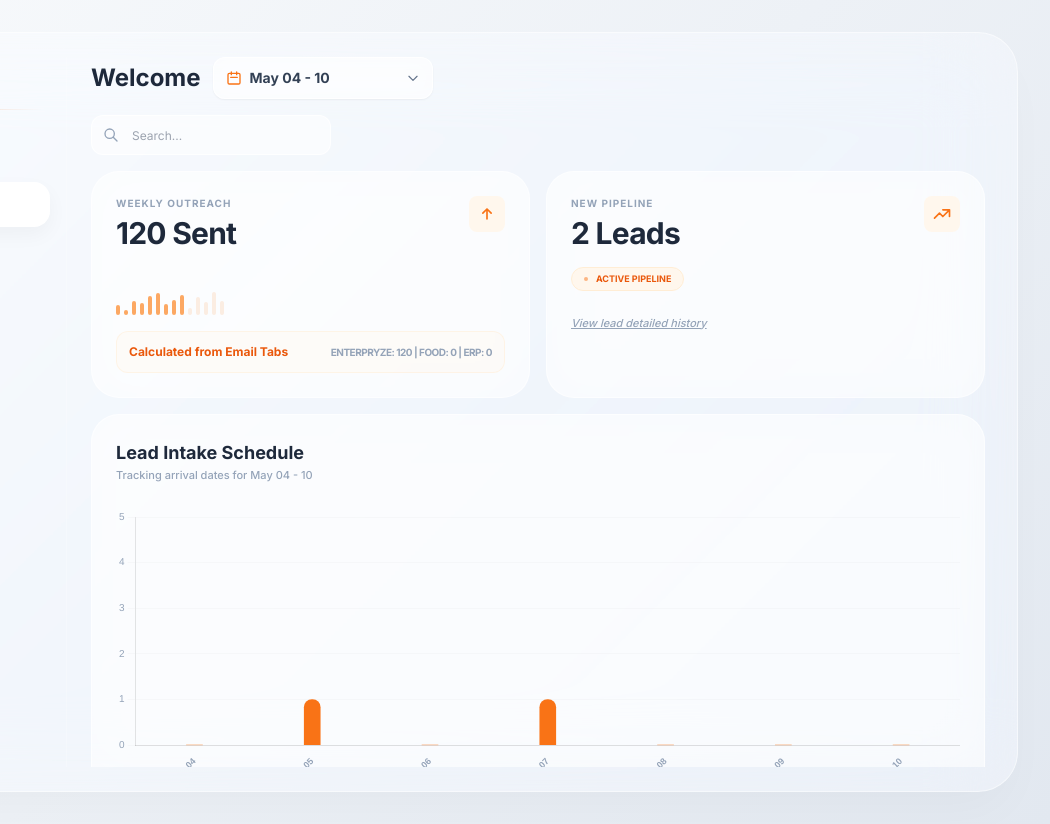
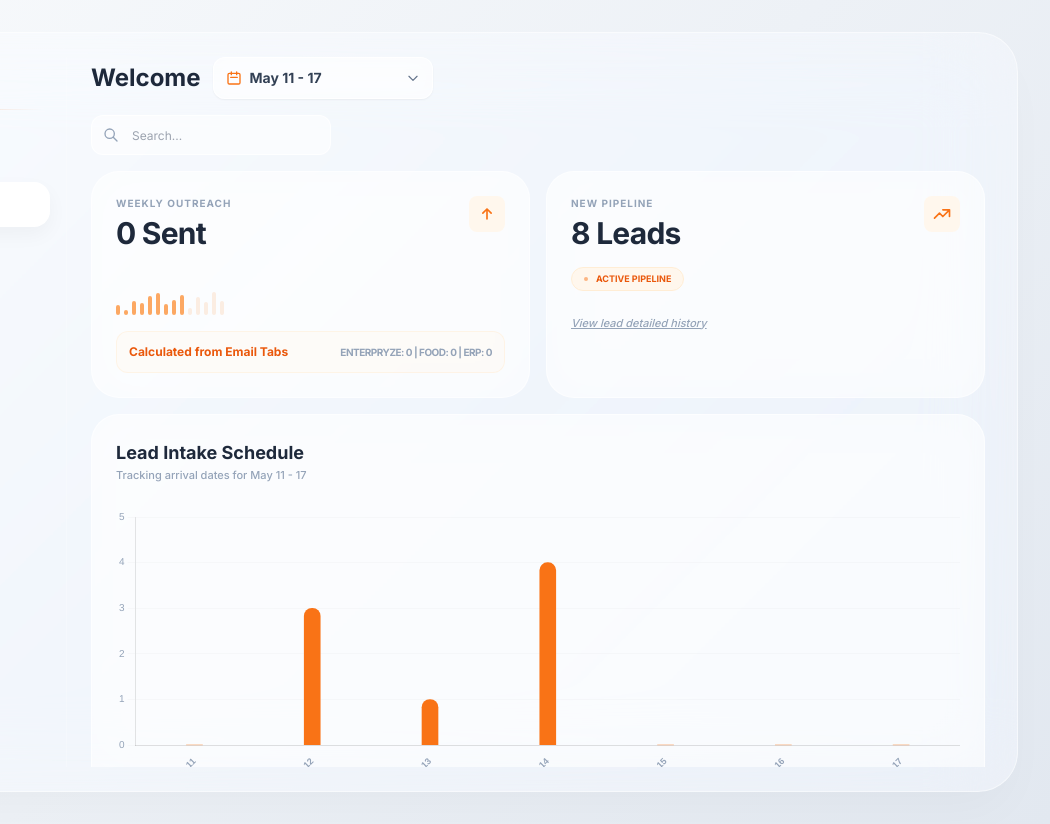
Before and after one commit to edorfanini00/reportingdashboardceleritech, a plain HTML site: page index.html in a window 1280 px wide. Shown: the full height of the page, 230-1280 px from the left. Drawn offline with nearby package versions, Linux system fonts and the light colour scheme.

Commit message:
Add May 11-17 week with 8 leads; add Clay Bostic to May 04-10

```diff
--- a/index.html
+++ b/index.html
@@ -75,7 +75,8 @@ LinkedIn Outreach
 <option value="1-week">Past 1 Week</option>
 </optgroup>
 <optgroup label="Specific Weeks">
-<option value="may-04" selected>May 04 - 10</option>
+<option value="may-11" selected>May 11 - 17</option>
+<option value="may-04">May 04 - 10</option>
 <option value="apr-27">Apr 27 - May 03</option>
 <option value="apr-20">Apr 20 - 26</option>
 <option value="apr-13">April 13 - 19</option>
@@ -258,12 +259,23 @@ ACTIVE PIPELINE
 <script>
 let summaryChart = null;
 let currentViewData = null;
-const allWeeksInOrder = ['feb-23','mar-02','mar-09','mar-16','mar-23','mar-30','apr-06','apr-13','apr-20','apr-27','may-04'];
+const allWeeksInOrder = ['feb-23','mar-02','mar-09','mar-16','mar-23','mar-30','apr-06','apr-13','apr-20','apr-27','may-04','may-11'];
 
 const leadsByWeek = {
+'may-11': [
+        { name:'Bill Lupnois', source:'Meta ads', pipeline:'Food Manufacturer', date:'May 14', email:'bill@richmond-raceway.net', business:'Richmond Raceway KY', phone:'(859) 200-1215' },
+        { name:'Jasmine Jones', source:'Meta ads', pipeline:'FDA', date:'May 14', email:'183twestup@gmail.com', business:'hairZ', phone:'(478) 449-2482' },
+        { name:'Barnett K. Barford', source:'Meta ads', pipeline:'Food Manufacturer', date:'May 14', email:'saviobarford@gmail.com', business:'Delex Services, LLC', phone:'(515) 675-8321' },
+        { name:'Al Eddison', source:'Meta ads', pipeline:'Food Manufacturer', date:'May 14', email:'spaceangel10@hotmail.com', business:'DD', phone:'(240) 477-1111' },
+        { name:'Jesse Joseph Jordan, Jr.', source:'Meta ads', pipeline:'Food Manufacturer', date:'May 13', email:'jessejordanmd@gmail.com', business:'Global Science & Envirotec', phone:'(401) 749-7598' },
+        { name:'Robert Zajac', source:'Meta ads', pipeline:'FDA', date:'May 12', email:'robert@neuroluxis.com', business:'Neuroluxis Corporation', phone:'(360) 356-6667' },
+        { name:'Ameen Sufyan', source:'Meta ads', pipeline:'FDA', date:'May 12', email:'ameen.sufyan@yahoo.com', business:'Strategic Consultants', phone:'(313) 320-1196' },
+        { name:'Brian Powell', source:'Meta ads', pipeline:'FDA', date:'May 12', email:'brianmichaelpowell@gmail.com', business:'CTJB, LLC', phone:'(215) 290-3556' }
+],
 'may-04': [
         { name:'Arturo Perezl', source:'Meta ads', pipeline:'FDA', date:'May 5', email:'perezartsr8@gmail.com', business:'perezartsr8@gmail.com', phone:'(361) 300-6710', details:{companyDesc:'Food or Beverage Manufacturer',challenge:"We're worried about an upcoming inspection",software:'QuickBooks',timeline:'No hard deadline, but we need to fix it',budget:'--',employees:'26-100',role:'VP or Director of Operations'} },
-        { name:'Jorge Cepeda', source:'Meta ads', pipeline:'Food Manufacturer', date:'May 7', email:'jcepeda@grow7usa.com', business:'Grow7 Corp', phone:'(786) 210-1290', details:{companyDesc:'Co-packer / co-manufacturer',challenge:'Production bottlenecks or downtime',software:'No, everything is manual',timeline:'1 year',budget:'No',employees:'14'} }
+        { name:'Jorge Cepeda', source:'Meta ads', pipeline:'Food Manufacturer', date:'May 7', email:'jcepeda@grow7usa.com', business:'Grow7 Corp', phone:'(786) 210-1290', details:{companyDesc:'Co-packer / co-manufacturer',challenge:'Production bottlenecks or downtime',software:'No, everything is manual',timeline:'1 year',budget:'No',employees:'14'} },
+        { name:'Clay Bostic', source:'Meta ads', pipeline:'Food Manufacturer', date:'May 10', email:'clay.bostic@bluegrasspack.com', business:'Bluegrass Packaging Industries', phone:'(502) 711-0757' }
 ],
 'apr-27': [
 { name:'Said Hussein', source:'Meta ads', pipeline:'FDA', date:'Apr 27', email:'isseh@cosmopolitanacare.com', business:'Cosmopolitan & Associates Inc', phone:'(612) 459-9667', details:{companyDesc:'--',challenge:"We're scaling and need systems before we get f",software:'Another ERP',timeline:'--',budget:'--',employees:'26-100',role:'VP or Director of Operations'} },
@@ -319,7 +331,8 @@ const leadsByWeek = {
 ]
 };
 const weeklyData = {
-'may-04': { outreachTotal:120, outreachBreakdown:"Enterpryze: 120 | Food: 0 | ERP: 0", pipelineCount:2, dateRange:"May 04 - 10", chartLabels:['May 04','May 05','May 06','May 07','May 08','May 09','May 10'], chartValues:[0,1,0,1,0,0,0], entSent:120, entOpen:"35.8%", entClick:"0%", entReply:"0%", foodSent:0, foodOpen:"0%", foodClick:"0%", foodReply:"0%", foodLabel:"Email Sent", erpSent:0, erpOpen:"0%", erpClick:"0%", erpReply:"0%" },
+'may-11': { outreachTotal:0, outreachBreakdown:"Enterpryze: 0 | Food: 0 | ERP: 0", pipelineCount:8, dateRange:"May 11 - 17", chartLabels:['May 11','May 12','May 13','May 14','May 15','May 16','May 17'], chartValues:[0,3,1,4,0,0,0], entSent:0, entOpen:"0%", entClick:"0%", entReply:"0%", foodSent:0, foodOpen:"0%", foodClick:"0%", foodReply:"0%", foodLabel:"Email Sent", erpSent:0, erpOpen:"0%", erpClick:"0%", erpReply:"0%" },
+'may-04': { outreachTotal:120, outreachBreakdown:"Enterpryze: 120 | Food: 0 | ERP: 0", pipelineCount:3, dateRange:"May 04 - 10", chartLabels:['May 04','May 05','May 06','May 07','May 08','May 09','May 10'], chartValues:[0,1,0,1,0,0,1], entSent:120, entOpen:"35.8%", entClick:"0%", entReply:"0%", foodSent:0, foodOpen:"0%", foodClick:"0%", foodReply:"0%", foodLabel:"Email Sent", erpSent:0, erpOpen:"0%", erpClick:"0%", erpReply:"0%" },
 'apr-27': { outreachTotal:161, outreachBreakdown:"Enterpryze: 71 | Food: 21 | ERP: 69", pipelineCount:5, dateRange:"Apr 27 - May 03", chartLabels:['Apr 27','Apr 28','Apr 29','Apr 30','May 01','May 02','May 03'], chartValues:[1,1,0,1,1,1,0], entSent:71, entOpen:"37.5%", entClick:"0%", entReply:"0%", foodSent:21, foodOpen:"58.2%", foodClick:"0%", foodReply:"0%", foodLabel:"Email Sent", erpSent:69, erpOpen:"31.4%", erpClick:"0%", erpReply:"4.8%" },
 'apr-20': { outreachTotal:155, outreachBreakdown:"Enterpryze: 72 | Food: 18 | ERP: 65", pipelineCount:5, dateRange:"Apr 20 - 26", chartLabels:['Apr 20','Apr 21','Apr 22','Apr 23','Apr 24','Apr 25','Apr 26'], chartValues:[0,0,3,2,0,0,0], entSent:72, entOpen:"36.1%", entClick:"0%", entReply:"0%", foodSent:18, foodOpen:"55.5%", foodClick:"0%", foodReply:"0%", foodLabel:"Email Sent", erpSent:65, erpOpen:"30.8%", erpClick:"0%", erpReply:"4.6%" },
 'apr-13': { outreachTotal:166, outreachBreakdown:"Enterpryze: 68 | Food: 23 | ERP: 75", pipelineCount:5, dateRange:"Apr 13 - 19", chartLabels:['Apr 13','Apr 14','Apr 15','Apr 16','Apr 17','Apr 18','Apr 19'], chartValues:[2,1,0,0,3,0,0], entSent:68, entOpen:"38.5%", entClick:"0%", entReply:"0%", foodSent:23, foodOpen:"65.22%", foodClick:"0%", foodReply:"0%", foodLabel:"Email Sent", erpSent:75, erpOpen:"32%", erpClick:"0%", erpReply:"5.33%" },
@@ -455,7 +468,7 @@ function renderSummaryChart(data) {
         options: { responsive: true, maintainAspectRatio: false, plugins: { legend: { display: false }, tooltip: { callbacks: { label: (ctx) => ' '+ctx.raw+' Lead'+(ctx.raw!==1?'s':'') } } }, scales: { x: { grid: { display: false }, ticks: { color: '#94a3b8', font: { size: 9, weight: 'bold' }, maxRotation: 45, minRotation: 45 } }, y: { grid: { color: 'rgba(0,0,0,0.02)' }, ticks: { color: '#94a3b8', font: { size: 10 }, stepSize: 1 }, suggestedMax: 5 } } }
     });
 }
-window.onload = () => handleWeekChange('may-04');
+window.onload = () => handleWeekChange('may-11');
 </script>
 </body>
 </html>
```
